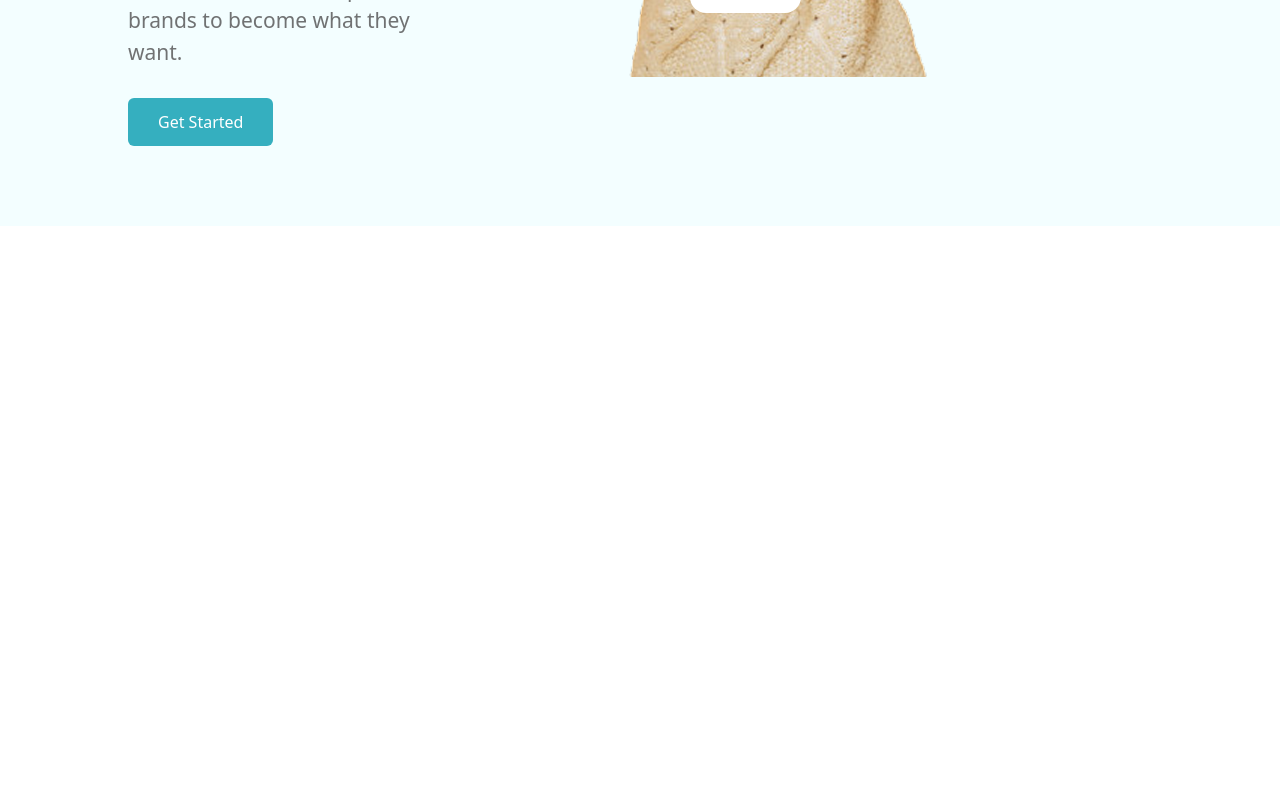
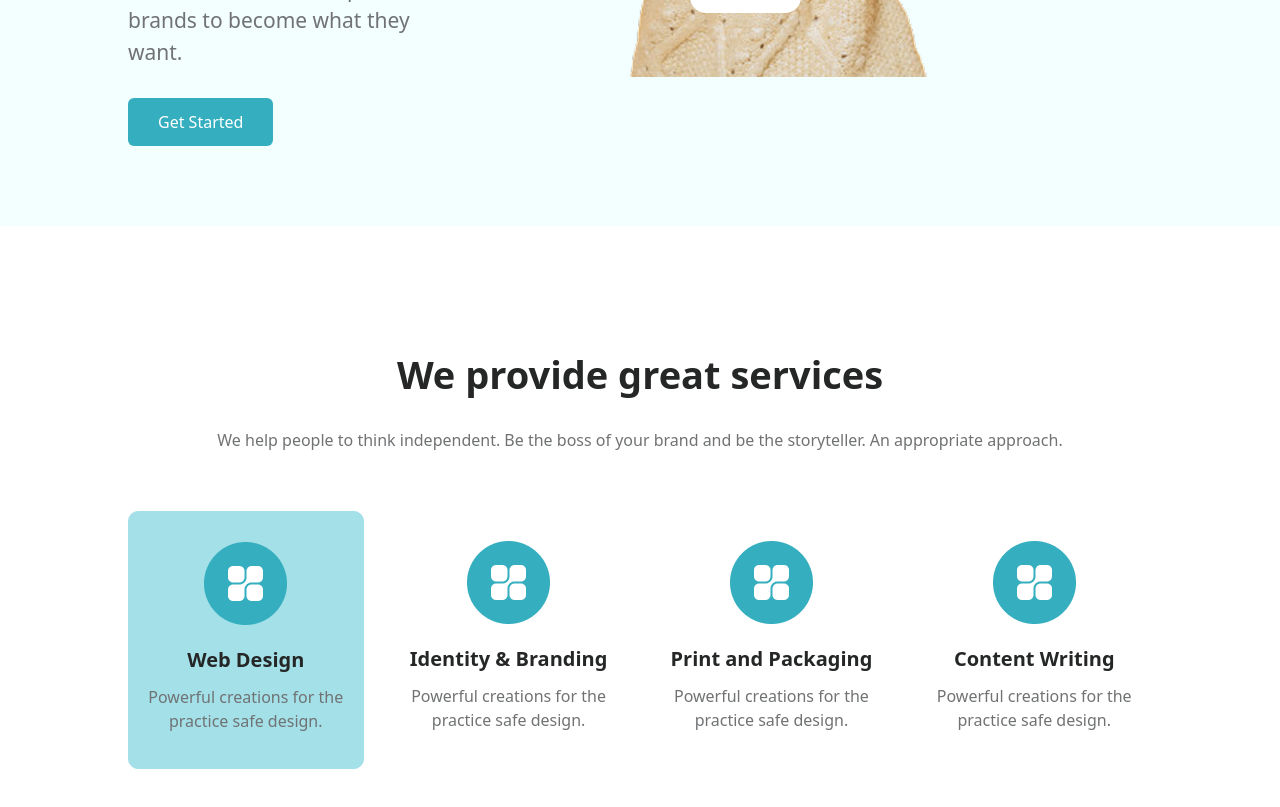
Before and after one commit to Shohrukh26/homework-190126, a website: page src/index.html in a window 1280 px wide. Shown: the part 678-1485 px from the top of the page. Before the commit the page ends 904 px from the top, so only its background shows below. Drawn offline with Linux system fonts and the light colour scheme.

Commit message:
added section2

```diff
--- a/src/index.html
+++ b/src/index.html
@@ -36,5 +36,32 @@
         </div>
     </div>
 
+    <div class="section2 mt-[120px] mb-[120px] w-[80%] m-auto">
+        <h1 class="text-center text-[38px] text-[#252626] font-bold">We provide great services</h1>
+        <p class="mt-[25px] mb-[59px] text-[#707273] text-center">We help people to think independent. Be the boss of your brand and be the storyteller. An appropriate approach.</p>
+        <div class="flex justify-between">
+            <div class="pt-[30px] bg-[#A3E0E8] w-[23%] pb-[35px] rounded-[10px] border-[1px] border-[#A3E0E8]">
+                <img src="./images/icon (4).png" alt="" class="m-auto">
+                <h1 class="text-[20px] text-[#252626] text-center font-bold mt-[20px] mb-[10px]">Web Design</h1>
+                <p class="text-[#707273] text-center">Powerful creations for the  <br>practice safe design.</p>
+            </div>
+            <div class="pt-[30px] w-[23%] pb-[35px] rounded-[10px]">
+                <img src="./images/icon (4).png" alt="" class="m-auto">
+                <h1 class="text-[20px] text-[#252626] text-center font-bold mt-[20px] mb-[10px]">Identity & Branding</h1>
+                <p class="text-[#707273] text-center">Powerful creations for the  <br>practice safe design.</p>
+            </div>
+            <div class="pt-[30px]  w-[23%] pb-[35px] rounded-[10px] ">
+                <img src="./images/icon (4).png" alt="" class="m-auto">
+                <h1 class="text-[20px] text-[#252626] text-center font-bold mt-[20px] mb-[10px]">Print and Packaging</h1>
+                <p class="text-[#707273] text-center">Powerful creations for the  <br>practice safe design.</p>
+            </div>
+            <div class="pt-[30px]  w-[23%] pb-[35px] rounded-[10px] ">
+                <img src="./images/icon (4).png" alt="" class="m-auto">
+                <h1 class="text-[20px] text-[#252626] text-center font-bold mt-[20px] mb-[10px]">Content Writing</h1>
+                <p class="text-[#707273] text-center">Powerful creations for the  <br>practice safe design.</p>
+            </div>
+        </div>
+    </div>
+
 </body>
 </html>
```
Also changed, not shown: src/output.css.
